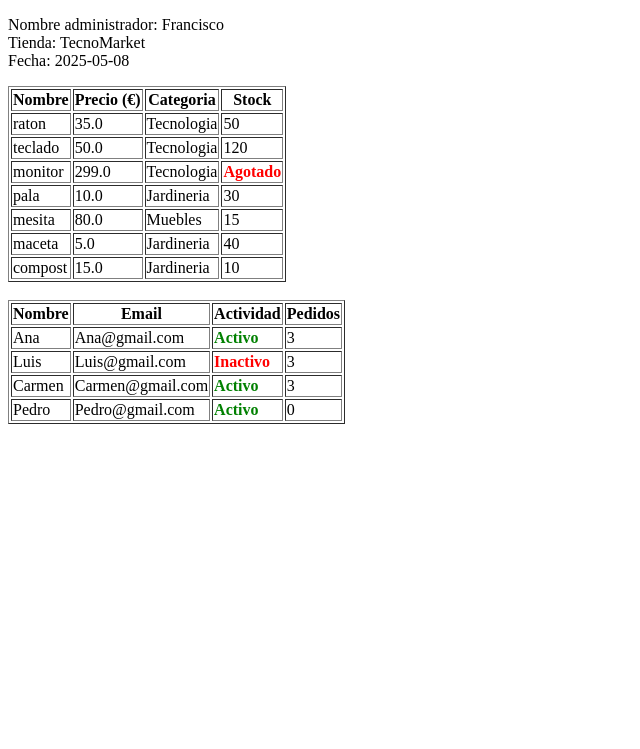
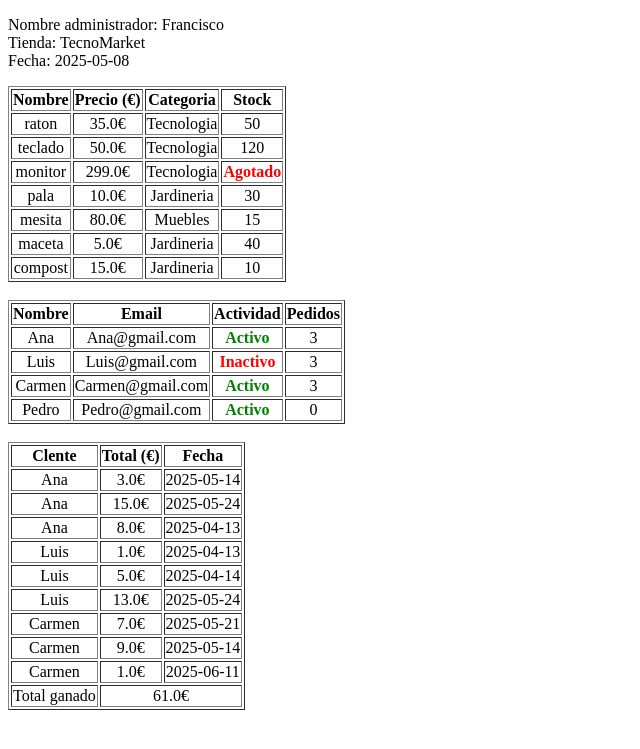
Before and after one commit to cgarriv1510/Repositorio_Python, a Flask app: page /dashboard in a window 1280 px wide. Shown: the top 749 px of the page, without its empty margins (0-640 px from the left). Run offline with Flask 3, Linux system fonts and the light colour scheme.

Commit message:
Commit 2 (Practica terminada)
En este commit se ha actualizado algunos datos y se ha calculado la suma total de los precios de los productos. Por el lado del html se ha añadido una fila adicional a la tabla de pedidos donde se muestra el total de gastos acumulados de los clientes.

```diff
--- a/Tienda_Gestion/app.py
+++ b/Tienda_Gestion/app.py
@@ -24,21 +24,24 @@ def registro():
     ]
 
     pedidos_recientes = [
-        {"cliente": "Ana", "total":3, "fecha":"2025-05-14"},
-        {"cliente": "Ana", "total": 15, "fecha": "2025-05-24"},
-        {"cliente": "Ana", "total": 8, "fecha": "2025-04-13"},
+        {"cliente": "Ana", "total":3.00, "fecha":"2025-05-14"},
+        {"cliente": "Ana", "total": 15.00, "fecha": "2025-05-24"},
+        {"cliente": "Ana", "total": 8.00, "fecha": "2025-04-13"},
 
 
-        {"cliente": "Luis", "total":1, "fecha":"2025-04-13"},
-        {"cliente": "Luis", "total": 5, "fecha": "2025-04-14"},
-        {"cliente": "Luis", "total": 13, "fecha": "2025-05-24"},
+        {"cliente": "Luis", "total":1.00, "fecha":"2025-04-13"},
+        {"cliente": "Luis", "total": 5.00, "fecha": "2025-04-14"},
+        {"cliente": "Luis", "total": 13.00, "fecha": "2025-05-24"},
 
-        {"cliente": "Carmen", "total":7, "fecha":"2025-05-21"},
-        {"cliente": "Carmen", "total": 9, "fecha": "2025-05-14"},
-        {"cliente": "Carmen", "total": 1, "fecha": "2025-06-11"}
+        {"cliente": "Carmen", "total":7.00, "fecha":"2025-05-21"},
+        {"cliente": "Carmen", "total": 9.00, "fecha": "2025-05-14"},
+        {"cliente": "Carmen", "total": 1.00, "fecha": "2025-06-11"},
     ]
+    suma_total = 0.0
 
+    suma_total = sum(pedido["total"] for pedido in pedidos_recientes[:-1])
 
-    return render_template("dashboard.html", productos=productos, usuarios=usuarios, pedidos=pedidos_recientes, **administrador)
+    return render_template("dashboard.html", productos=productos, usuarios=usuarios, pedidos=pedidos_recientes,total=suma_total , **administrador)
+
 if __name__ == '__main__':
     app.run()
--- a/Tienda_Gestion/templates/dashboard.html
+++ b/Tienda_Gestion/templates/dashboard.html
@@ -3,6 +3,11 @@
 <head>
     <meta charset="UTF-8">
     <title>Tienda Online</title>
+    <style>
+        table{
+            text-align: center;
+        }
+    </style>
 </head>
 <body>
     <p>
@@ -20,10 +25,10 @@
             {% for producto in productos %}
             <tr>
                 <td>{{ producto['nombre'] }}</td>
-                <td>{{ producto['precio'] }}</td>
+                <td>{{ producto['precio'] }}€</td>
                 <td>{{ producto['categoria'] }}</td>
                 <td>
-                    {% if producto.stock == 0 %}
+                    {% if producto['stock'] == 0 %}
                         <strong style="color:red;">Agotado</strong>
                     {% else %}
                         {{ producto.stock }}
@@ -57,5 +62,28 @@
             </tr>
             {% endfor %}
     </table>
+
+    <br>
+
+    <table border="1">
+                <tr>
+                    <th>Clente</th>
+                    <th>Total (€)</th>
+                    <th>Fecha</th>
+                </tr>
+                {% for pedido in pedidos %}
+                <tr>
+                    <td>{{ pedido['cliente'] }}</td>
+                    <td>{{ pedido['total'] }}€</td>
+                    <td>{{ pedido['fecha'] }}</td>
+                </tr>
+                {% endfor %}
+
+                <tr>
+                    <td>Total ganado</td>
+                    <td colspan="2">{{ total }}€</td>
+
+                </tr>
+    </table>
 </body>
 </html>
```
